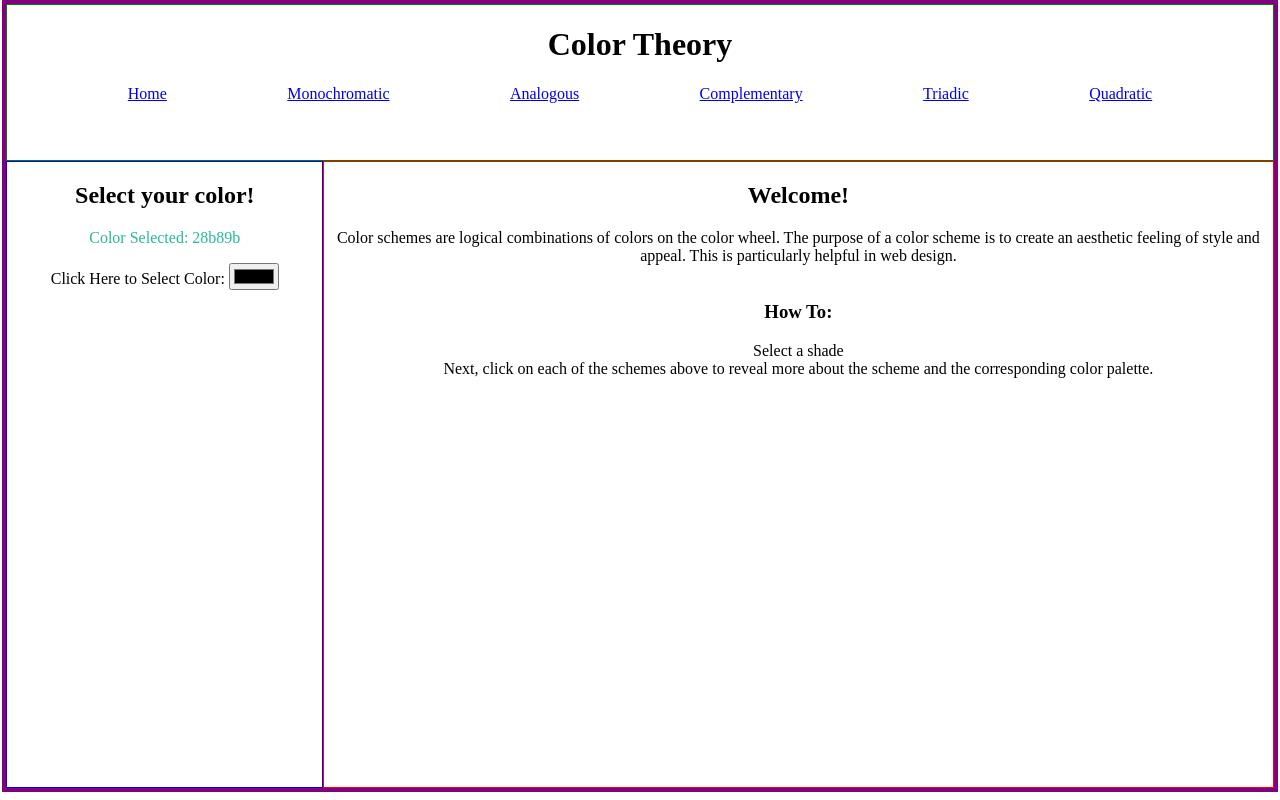
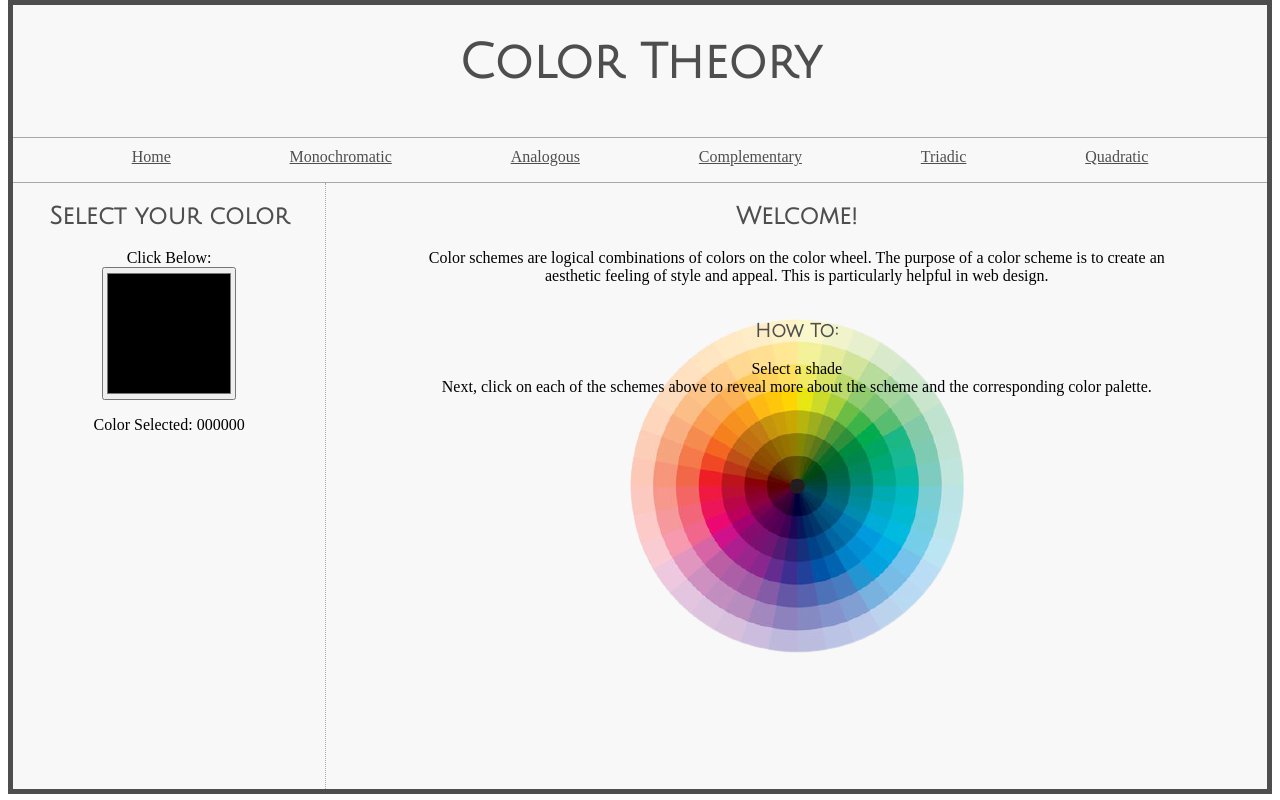
Before and after one commit to ramag1/color-theory, a React (Create React App) app: page / in a window 1280 px wide. Built offline with nearby package versions, Linux system fonts and the light colour scheme; a web font is replaced by a local one.

Commit message:
complete functionality. desktop styling complete. text for each scheme entered.

```diff
--- a/src/App.css
+++ b/src/App.css
@@ -1,61 +1,40 @@
 .App {
   text-align: center;
-  border: purple 4px solid;
+
   height: 98vh;
-  width: 99vw;
+  width: 98vw;
   margin: auto;
   display: grid;
   grid-template-columns: 1fr 3fr;
   grid-template-rows: 1fr 4fr;
   font-family: 'Forum', cursive;
-}
-
-.App-logo {
-  height: 40vmin;
-  pointer-events: none;
-}
-
-@media (prefers-reduced-motion: no-preference) {
-  .App-logo {
-    animation: App-logo-spin infinite 20s linear;
-  }
-}
-
-.App-header {
-  background-color: #282c34;
-  min-height: 100vh;
-  display: flex;
-  flex-direction: column;
-  align-items: center;
-  justify-content: center;
-  font-size: calc(10px + 2vmin);
-  color: white;
-}
-
-.App-link {
-  color: #61dafb;
-}
-
-@keyframes App-logo-spin {
-  from {
-    transform: rotate(0deg);
-  }
-  to {
-    transform: rotate(360deg);
-  }
-}
-
-
-.home__div {
-  border: red 1px solid;
-  grid-row: 2;
-  grid-column: 2;
-
+  background-color: rgb(248, 248, 248) ;
+  border: 5px solid rgb(78, 78, 78);
 }
 
 .schemeNav__div {
-  border: green 1px solid;
+  /* border: green 1px solid; */
   grid-column: 1/span 2;
+  border-bottom: 1px darkgray solid;
+}
+h1 {
+  border-bottom: 1px solid darkgray;
+  padding-bottom: 1em;
+  align-items: center;
+  font-family: 'Julius Sans One', sans-serif;
+  font-size: 3em;
+  margin-bottom: .2em;
+  color:rgb(78, 78, 78);
+}
+
+h2 {
+   color:rgb(78, 78, 78);
+  font-family: 'Julius Sans One', sans-serif;
+}
+
+h3 {
+    color:rgb(78, 78, 78);
+    font-family: 'Julius Sans One', sans-serif;
 }
 
 .schemeNav__ul {
@@ -63,26 +42,51 @@
   justify-content: space-evenly;
   list-style-type: none;
   padding-left: 0em;
+  margin-top: 0;
+}
+.colorNav__div {
+
+  grid-row: 2;
+  border-right: 1px darkgray dotted;
+}
+.colorNav__input {
+  height: 10em;
+  width: 10em;
 }
 
-.colorNav__div {
-  border: 1px blue solid;
-  grid-row: 2;
+
+.home__div {
+  display: flex;
+  flex-direction: column;
+  margin-left: 2.5em;
+  margin-right: 2.5em;
+  padding-left: 2.5em;
+  padding-right: 2.5em;
+  background-image: url(../src/Assets/color-wheel-removebg-preview.png);
+  background-repeat: no-repeat;
+  background-position: center;
 }
 
 .scheme__div {
   display: flex;
-  align-items:center;
   flex-direction: column;
+  margin-left: 2.5em;
+  margin-right: 2.5em;
+  padding-left: 2.5em;
+  padding-right: 2.5em;
 
 }
-.scheme__details {
-
+.scheme__colorBlocksDiv {
+  color: seashell;
+  width: 100%;
+  height: 50%;
 }
-
 .scheme__colorBlocks {
   color: seashell;
   width: 100%;
-  height: 200%;
-  align-self: flex-end;
+  height: 30%;
+
 }
+a {
+  color:rgb(78, 78, 78);
+}
--- a/src/App.js
+++ b/src/App.js
@@ -17,7 +17,7 @@ import Complementary from './components/Complementary';
 
 function App() {
 
-  const [color, setColor] = useState("28b89b");
+  const [color, setColor] = useState('000000');
   const [scheme, setScheme] = useState([]);
 
   return (
--- a/src/components/Analogic.js
+++ b/src/components/Analogic.js
@@ -16,7 +16,7 @@ function Analogic(props) {
 				console.log(json);
 			})
 			.catch(console.error);
-	}, []);
+	}, [color]);
 
 	if (!results) {
 		return null;
@@ -30,14 +30,19 @@ function Analogic(props) {
 					Analogous color schemes are also easy to create. Analogous color
 					schemes are created by using colors that are next to each other on the
 					color wheel.
+                    <h3> When to use:</h3>
+                    Use when seeking a calm and unified look that won't distract from
+					the primary message.
 				</p>
 			</div>
 
-			<div className='scheme__colorBlocks'>
+			<div key={results.hex} className='scheme__colorBlocksDiv'>
 				{results.colors.map((color) => {
 					return (
-						<div style={{ backgroundColor: `${color.hex.value}` }}>
-							{color.hex.value}
+						<div
+							className='scheme__colorBlocks'
+							style={{ backgroundColor: `${color.hex.value}` }}>
+							{color.hex.value} <br /> {color.name.value}
 						</div>
 					);
 				})}
--- a/src/components/ColorNav.js
+++ b/src/components/ColorNav.js
@@ -26,16 +26,15 @@ function ColorNav(props) {
 
     return (
 			<div className="colorNav__div">
-				<h2 className="colorNav__h2">Select your color!</h2>
-
-				<p style={{ color: `#${color}`}}>Color Selected: {color}</p>
+				<h2 className="colorNav__h2">Select your color</h2>
 				<label>
-					Click Here to Select Color:{' '}
-					<input
+					Click Below:{' '} <br/>
+					<input className="colorNav__input"
 						type='color'
 						onChange={handleClick}
 					/>
 				</label>
+				<p style={{ color: `#${color}`}}>Color Selected: {color}</p>
 			</div>
 		);
 }
--- a/src/components/Complementary.js
+++ b/src/components/Complementary.js
@@ -7,7 +7,7 @@ function Complementary(props) {
 	const { color } = useContext(ColorContext);
 	const [results, setResults] = useState(null);
 
-	const url = `https://www.thecolorapi.com/scheme?hex=${color}&format=json&mode=complement&count=3`;
+	const url = `https://www.thecolorapi.com/scheme?hex=${color}&format=json&mode=complement&count=4`;
 
 	useEffect(() => {
 		fetch(url)
@@ -17,7 +17,7 @@ function Complementary(props) {
 				console.log(json);
 			})
 			.catch(console.error);
-	}, []);
+	}, [color]);
 
 	if (!results) {
 		return null;
@@ -28,16 +28,24 @@ function Complementary(props) {
 			<div className='scheme__details'>
 				<h2 className='scheme__h2'>About Complementary Colors </h2>
 				<p>
-					Complementary schemes are created by combining colors from opposite
-					sides of the color wheel.
+					Complementary colors are shades that are located directly across from
+					each other on the wheel. These colors are complementary because they
+					are said to work well together. Creates a high-contrast and vibrant
+					look.
+					<h3>When to use:</h3>
+					This color scheme is useful when you need to emphasize something as it
+					focuses the attention towards a particular object. Often, a design
+					with a complementary combination of colors looks more traditional.
 				</p>
 			</div>
 
-			<div className='scheme__colorBlocks'>
+			<div className='scheme__colorBlocksDiv'>
 				{results.colors.map((color) => {
 					return (
-						<div style={{ backgroundColor: `${color.hex.value}` }}>
-							{color.hex.value}
+						<div
+							className='scheme__colorBlocks'
+							style={{ backgroundColor: `${color.hex.value}` }}>
+							{color.hex.value} <br /> {color.name.value}
 						</div>
 					);
 				})}
--- a/src/components/Mono.js
+++ b/src/components/Mono.js
@@ -6,7 +6,7 @@ function Mono(props) {
 	const { color } = useContext(ColorContext);
 	const [results, setResults] = useState(null);
 
-	const url = `https://www.thecolorapi.com/scheme?hex=${color}&format=json&mode=monochrome&count=3`;
+	const url = `https://www.thecolorapi.com/scheme?hex=${color}&format=json&mode=monochrome&count=4`;
 
 	useEffect(() => {
 		fetch(url)
@@ -16,7 +16,7 @@ function Mono(props) {
 				console.log(json);
 			})
 			.catch(console.error);
-	}, []);
+	}, [color]);
 
 	if (!results) {
 		return null;
@@ -30,14 +30,19 @@ function Mono(props) {
 					Monochromatic color schemes are easy to create because they use only
 					one color. Monochromatic schemes use different tones from the same
 					angle on the color wheel (the same hue).
+					<h3>When to use:</h3>
+					When you're seeking a harmonious, visually cohesive look. It doesn’t draw
+					attention to itself, instead letting the content to shine.
 				</p>
 			</div>
 
-			<div className='scheme__colorBlocks'>
+			<div className='scheme__colorBlocksDiv'>
 				{results.colors.map((color) => {
 					return (
-						<div style={{ backgroundColor: `${color.hex.value}` }}>
-							{color.hex.value}
+						<div
+							className='scheme__colorBlocks'
+							style={{ backgroundColor: `${color.hex.value}` }}>
+							{color.hex.value} <br /> {color.name.value}
 						</div>
 					);
 				})}
--- a/src/components/Quad.js
+++ b/src/components/Quad.js
@@ -16,7 +16,7 @@ function Quad(props) {
 				console.log(json);
 			})
 			.catch(console.error);
-	}, []);
+	}, [color]);
 
 	if (!results) {
 		return null;
@@ -26,13 +26,23 @@ function Quad(props) {
 		<div key={results.hex} className='scheme__div'>
 			<div className='scheme__details'>
 				<h2 className='scheme__h2'>About Quadratic Colors </h2>
+				<p>
+					Triadic schemes are made up of hues equally spaced around color wheel
+					creating 90 degree or right angles.
+					<h3>When to use:</h3>
+					To be most effective it is best to let one of the 4 colors dominate.
+					Works well with ‘flashy’ subjects and wanting to call attention in a
+					dramatic manner.
+				</p>
 			</div>
 
-			<div className='scheme__colorBlocks'>
+			<div className='scheme__colorBlocksDiv'>
 				{results.colors.map((color) => {
 					return (
-						<div style={{ backgroundColor: `${color.hex.value}` }}>
-							{color.hex.value}
+						<div
+							className='scheme__colorBlocks'
+							style={{ backgroundColor: `${color.hex.value}` }}>
+							{color.hex.value} <br /> {color.name.value}
 						</div>
 					);
 				})}
--- a/src/components/Triad.js
+++ b/src/components/Triad.js
@@ -3,7 +3,7 @@ import { useEffect, useState, useContext } from 'react';
 import { ColorContext } from './colorContext';
 
 function Triad(props) {
-	const { color } = useContext(ColorContext);
+	const { color, setColor } = useContext(ColorContext);
 	const [results, setResults] = useState(null);
 
 	const url = `https://www.thecolorapi.com/scheme?hex=${color}&format=json&mode=triad&count=3`;
@@ -16,7 +16,7 @@ function Triad(props) {
 				console.log(json);
 			})
 			.catch(console.error);
-	}, []);
+	}, [color]);
 
 	if (!results) {
 		return null;
@@ -29,13 +29,21 @@ function Triad(props) {
 				<p>
 					Triadic schemes are made up of hues equally spaced around color wheel.
 				</p>
+				<h3>When to Use:</h3>
+				By combining colors using the triadic principle we get lively and
+				cheerful space which is the most suitable for playful or colorful user
+				interfaces. Beware of this scheme featuring warm colors as it is very intense and can cause the feeling of discomfort in the UI if you color the equal amount of
+				space with each color.
+				<p></p>
 			</div>
 
-			<div className='scheme__colorBlocks'>
+			<div className='scheme__colorBlocksDiv'>
 				{results.colors.map((color) => {
 					return (
-						<div style={{ backgroundColor: `${color.hex.value}` }}>
-							{color.hex.value}
+						<div
+							className='scheme__colorBlocks'
+							style={{ backgroundColor: `${color.hex.value}` }}>
+							{color.hex.value} <br /> {color.name.value}
 						</div>
 					);
 				})}
```
Also changed, not shown: src/Assets/color-wheel-removebg-preview.png (added), src/components/Home.js (line endings or trailing spaces).
